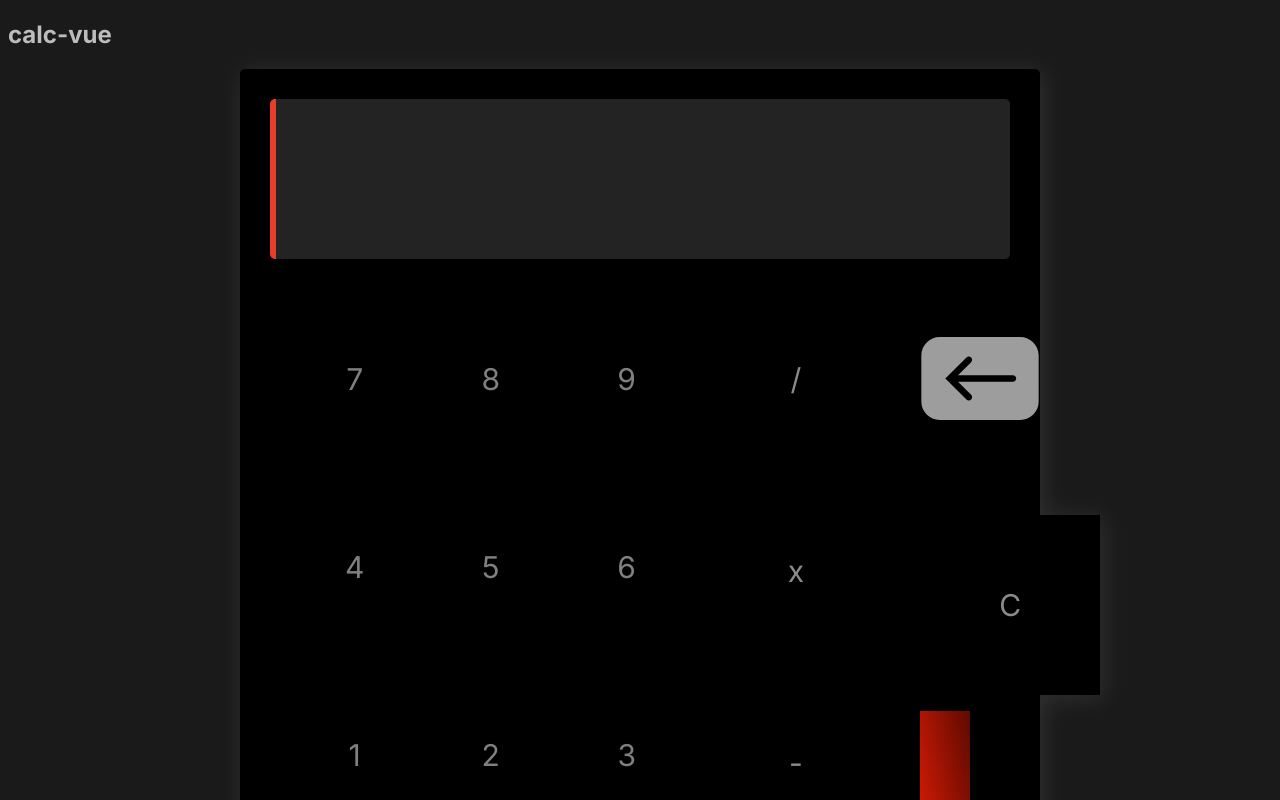
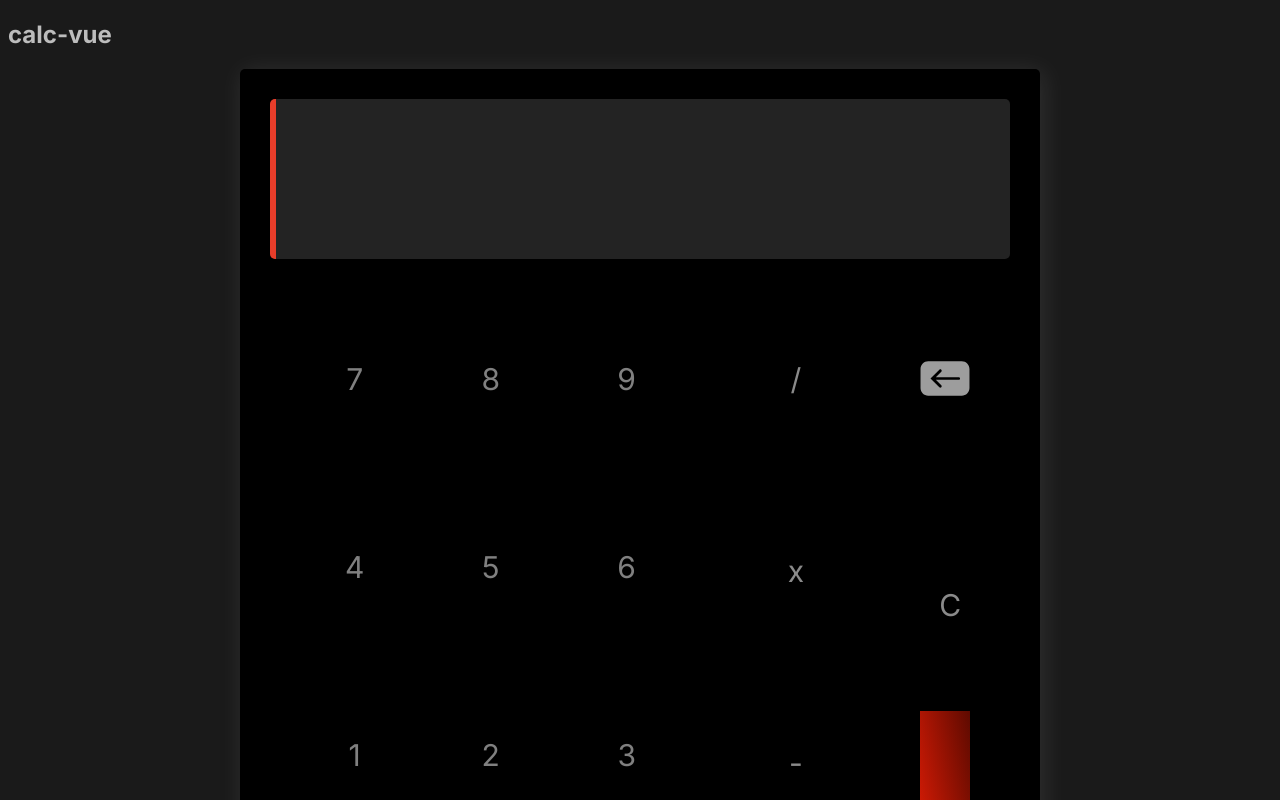
Before and after one commit to senagab/calculator-vue, a Vue app: page / in a window 1280 px wide. Shown: the top 800 px of the page. Built offline with nearby package versions, Linux system fonts and the light colour scheme.

Commit message:
fix: correção largura do botão clear quebrando layout

```diff
--- a/src/components/Keyboard.vue
+++ b/src/components/Keyboard.vue
@@ -136,7 +136,7 @@ const props = defineProps({
         margin: 0 15px;
 
         .keys {
-            width: 15vh;
+            /* width: 15vh; */
             height: 15vh;
             display: flex;
             justify-content: center;
```
